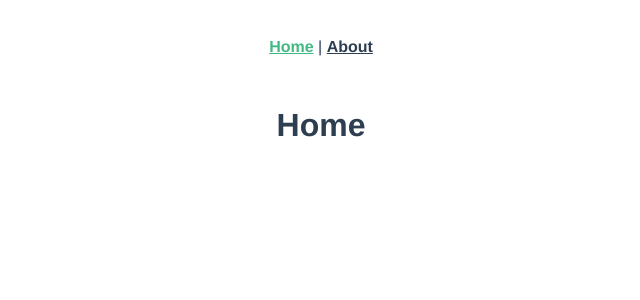
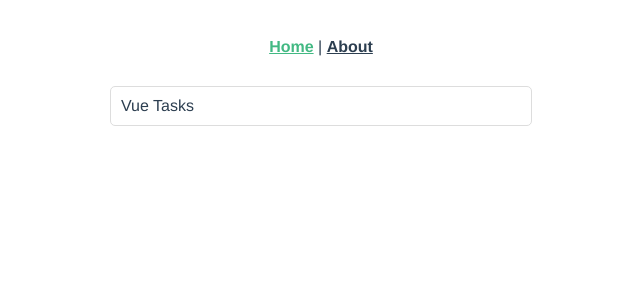
Before and after one commit to AbhinavRobinson/vue-tasks, a Vue app: page / in a window 1280 px wide. Shown: the top 300 px of the page, without its empty margins (319-959 px from the left). Built offline with nearby package versions, Linux system fonts and the light colour scheme.

Commit message:
(feat): vue3 sugar setup

```diff
--- /dev/null
+++ b/src/components/Container.vue
@@ -0,0 +1,26 @@
+<script lang="ts" setup>
+import { defineProps } from "vue";
+
+defineProps<{
+  title: string;
+}>();
+</script>
+
+<template>
+  <div class="container-bordered">{{ $props.title }}</div>
+</template>
+
+<style lang="scss" scoped>
+.container-bordered {
+  display: flex;
+  flex-direction: column;
+  padding: 10px;
+  max-width: 400px;
+  width: 90%;
+
+  border: 1px solid #ddd;
+  border-radius: 5px;
+
+  text-align: left;
+}
+</style>
--- a/src/views/About.vue
+++ b/src/views/About.vue
@@ -1,5 +1,3 @@
-<script lang="ts" setup></script>
-
 <template>
   <div class="home">
     <h1>About this project</h1>
--- a/src/views/Home.vue
+++ b/src/views/Home.vue
@@ -1,9 +1,14 @@
-<script lang="ts" setup></script>
+<script lang="ts" setup>
+import Container from "@/components/Container.vue";
+</script>
 
 <template>
-  <div class="home">
-    <h1>Home</h1>
-  </div>
+  <div class="home"><Container title="Vue Tasks" /></div>
 </template>
 
-<style lang="scss" scoped></style>
+<style lang="scss" scoped>
+.home {
+  display: grid;
+  place-items: center;
+}
+</style>
```
